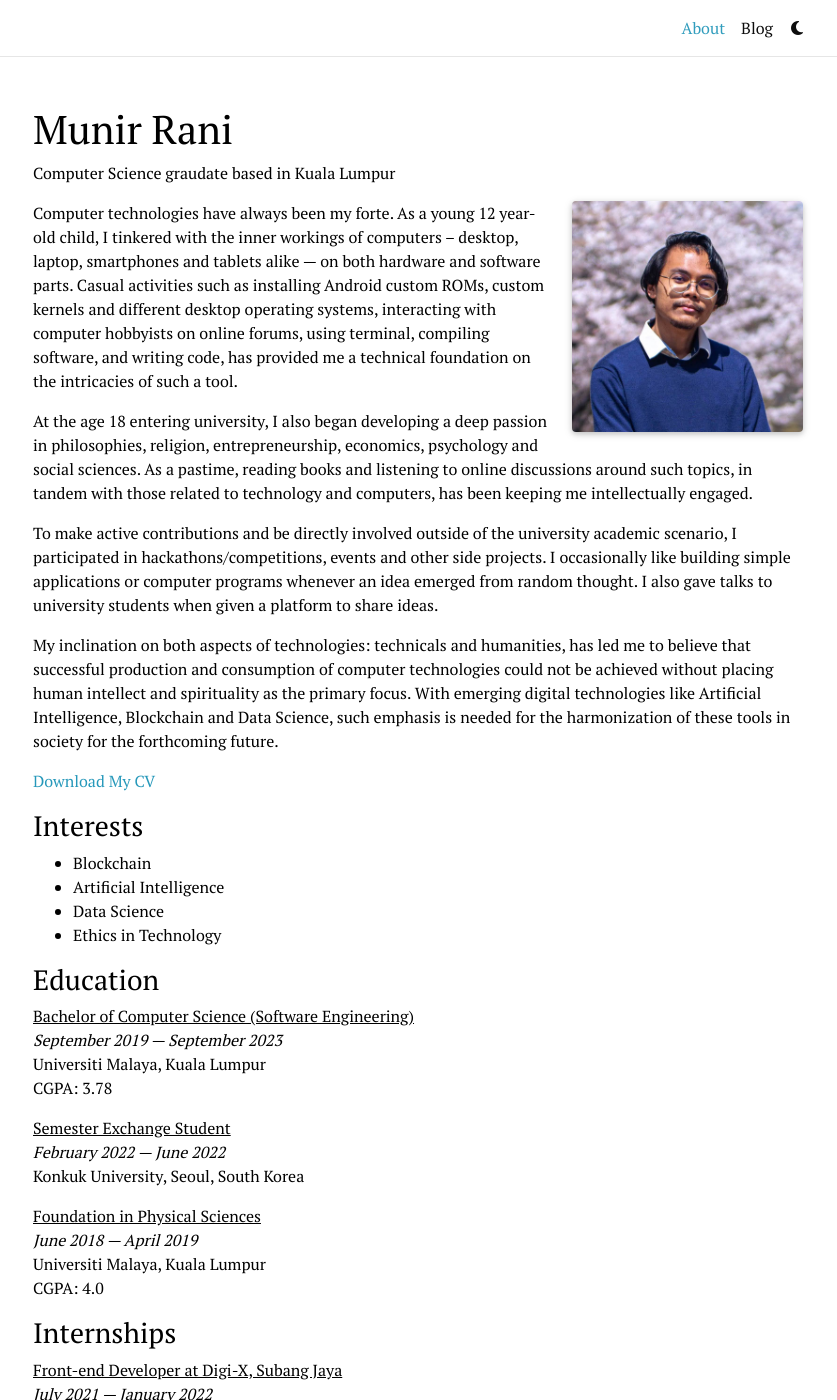
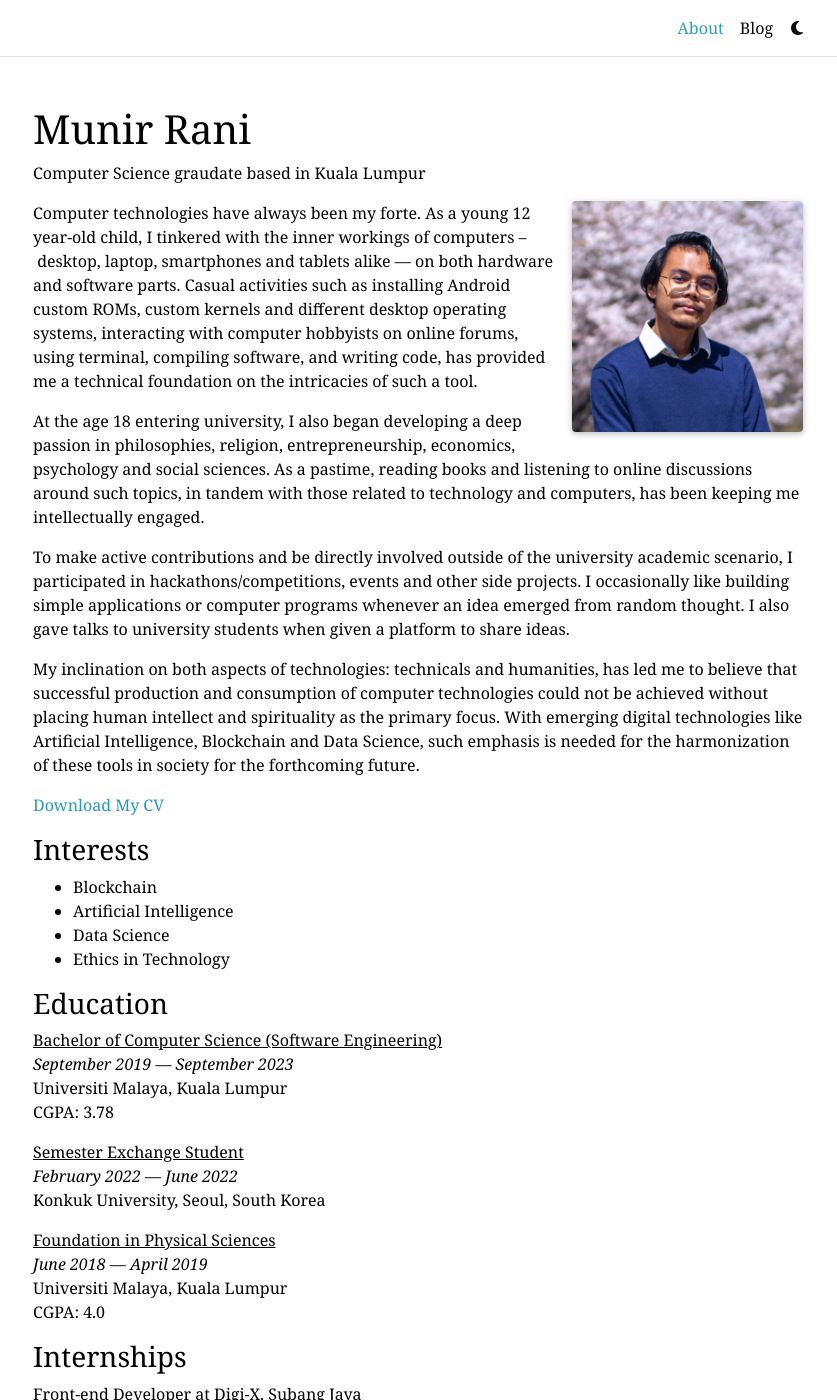
Before and after one commit to munirrani/blog, a Jekyll site: the page built from _pages/about.md, in a window 1280 px wide and 1400 px high. Shown: the whole window, without its empty margins (222-1059 px from the left). Built offline with Jekyll 4.4.1, drawn with Linux system fonts in a browser that asks for light colours; full-size pictures stand in for the smaller copies a plugin makes; comment, search, counter and statistics services are not loaded; a style sheet for code colours, icons or effects is not loaded.

Commit message:
Noto Serif

```diff
--- a/_includes/head.html
+++ b/_includes/head.html
@@ -12,7 +12,7 @@
     <!-- Fonts & Icons -->
     <link rel="stylesheet" href="{{ '/assets/css/academicons.min.css' | relative_url | bust_file_cache }}">
     <link rel="stylesheet" type="text/css" href="https://fonts.googleapis.com/css?family=Roboto:300,400,500,700|Roboto+Slab:100,300,400,500,700|Material+Icons">
-    <link href="https://fonts.googleapis.com/css2?family=PT+Serif" rel="stylesheet">
+    <link href="https://fonts.googleapis.com/css2?family=Noto+Serif:ital,wght@0,400;0,500;0,600;1,400;1,500;1,600&display=swap" rel="stylesheet">
 
     <!-- Code Syntax Highlighting -->
     <link rel="stylesheet" href="{{ '/assets/css/jekyll-pygments-themes-github.css' | relative_url | bust_file_cache }}" media="" id="highlight_theme_light" />
--- a/_sass/_base.scss
+++ b/_sass/_base.scss
@@ -20,7 +20,7 @@
 }
 
 body {
-  font-family:'PT Serif', serif;
+  font-family: 'Noto Serif', serif;
 }
 
 hr {
```
